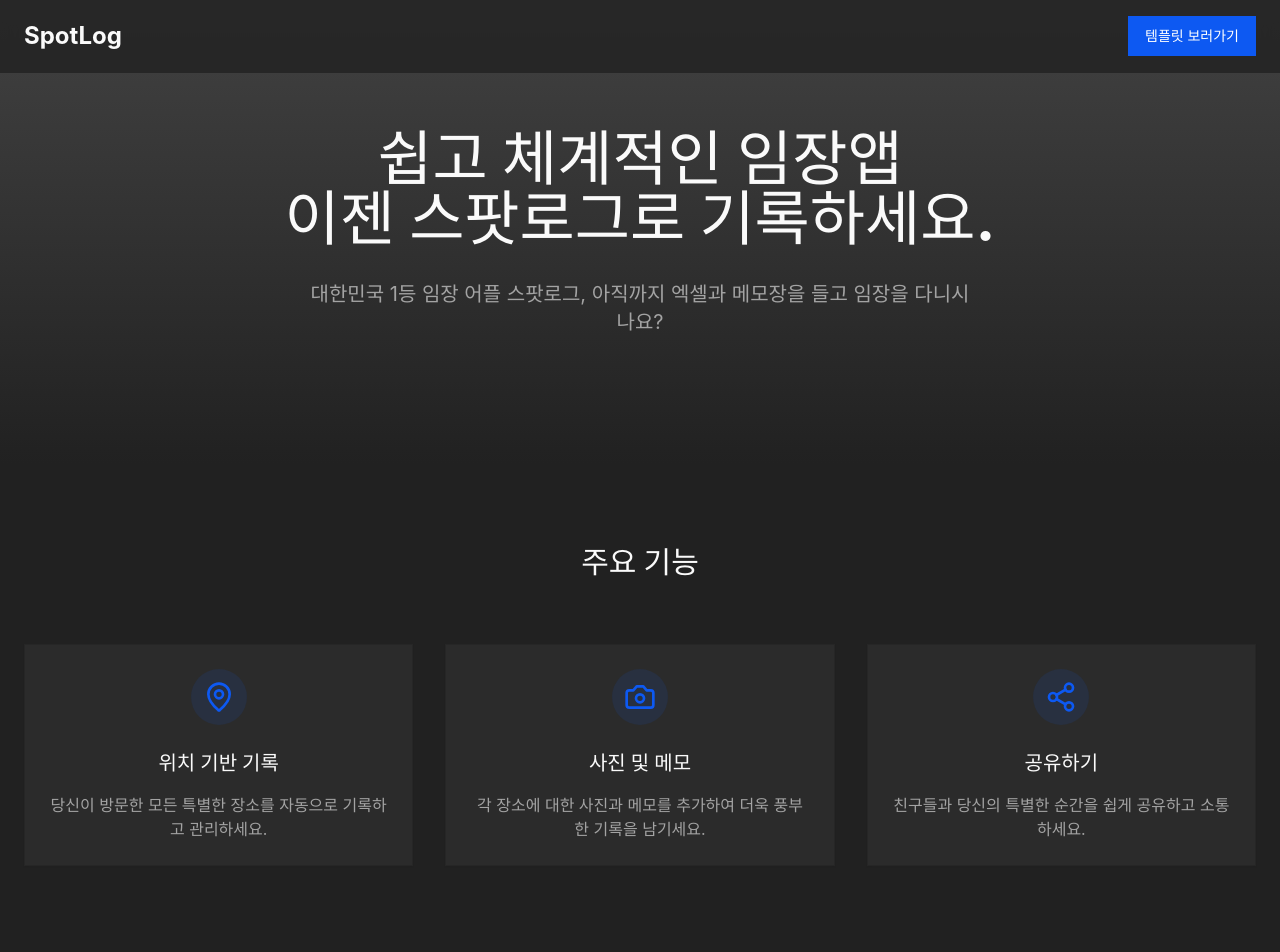
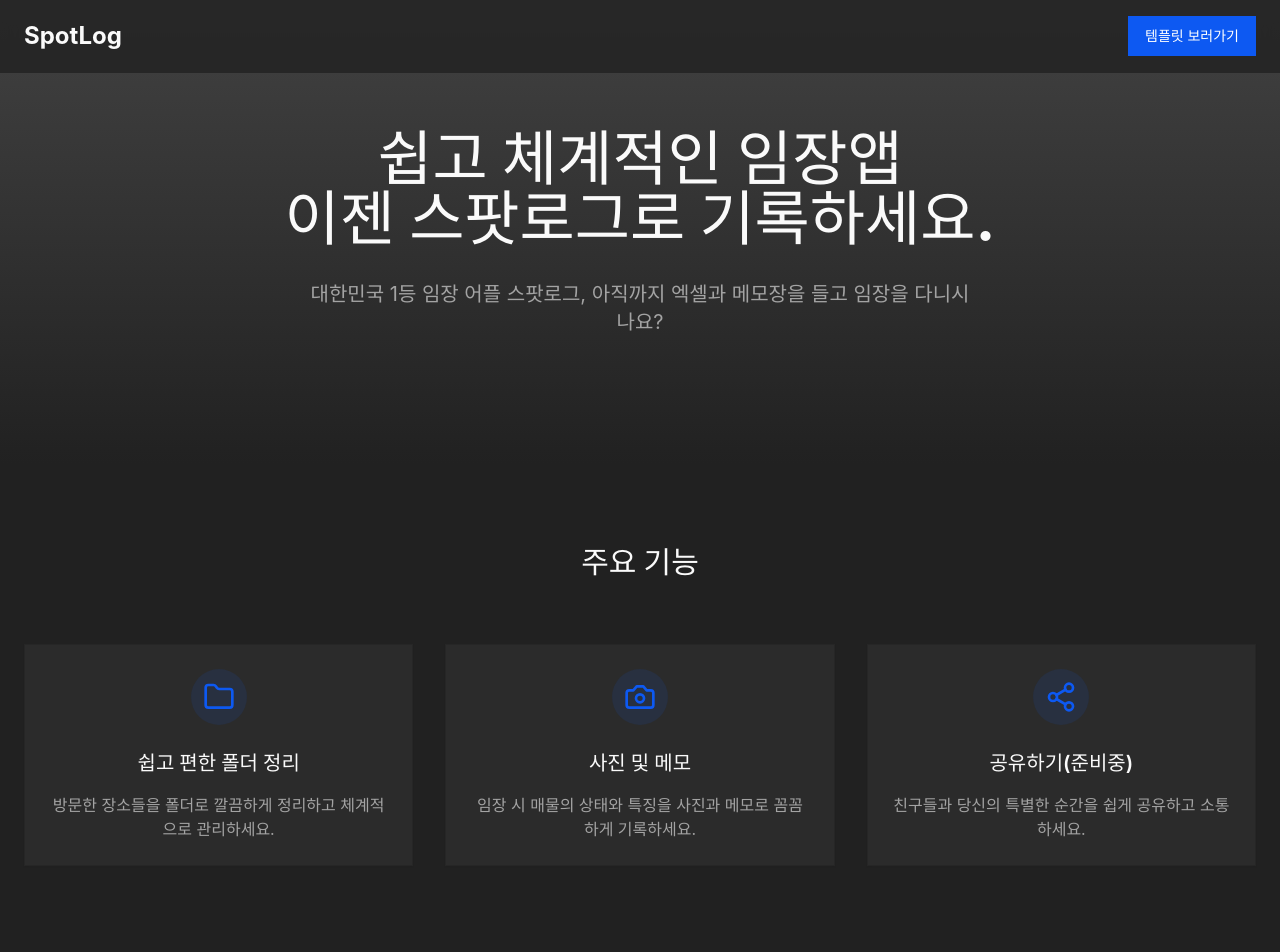
Before and after one commit to Gyeony95/Spot-Log-Web, a React (Vite) app: page / in a window 1280 px wide. Shown: the top 952 px of the page. Built offline with nearby package versions, Linux system fonts and the light colour scheme.

Commit message:
feat : 현재 상황에 맞게 일부 수정

```diff
--- a/src/components/landing/DownloadSection.tsx
+++ b/src/components/landing/DownloadSection.tsx
@@ -2,6 +2,10 @@ import { Button } from "../../components/ui/button"
 import { AppleIcon, GooglePlayIcon } from "./Icons"
 
 export function DownloadSection() {
+  const handleClick = () => {
+    alert("준비중인 기능입니다.")
+  }
+
   return (
     <section id="download" className="w-full py-20 bg-gray-900">
       <div className="w-full px-6 text-center">
@@ -12,11 +16,21 @@ export function DownloadSection() {
           App Store와 Google Play에서 SpotLog를 만나보세요.
         </p>
         <div className="flex justify-center space-x-4">
-          <Button variant="outline" size="lg" className="gap-2 border-gray-700 hover:bg-gray-700 text-gray-100">
+          <Button
+            variant="outline"
+            size="lg"
+            className="gap-2 border-gray-700 hover:bg-gray-700 text-gray-100"
+            onClick={handleClick}
+          >
             <AppleIcon className="w-5 h-5" />
             App Store
           </Button>
-          <Button variant="outline" size="lg" className="gap-2 border-gray-700 hover:bg-gray-700 text-gray-100">
+          <Button
+            variant="outline"
+            size="lg"
+            className="gap-2 border-gray-700 hover:bg-gray-700 text-gray-100"
+            onClick={handleClick}
+          >
             <GooglePlayIcon className="w-5 h-5" />
             Google Play
           </Button>
--- a/src/components/landing/FeaturesSection.tsx
+++ b/src/components/landing/FeaturesSection.tsx
@@ -1,21 +1,21 @@
 import { Card, CardContent } from "../../components/ui/card"
-import { MapPin, Camera, Share2 } from "lucide-react"
+import { Folder, Camera, Share2 } from "lucide-react"
 
 export function FeaturesSection() {
   const features = [
     {
-      icon: MapPin,
-      title: "위치 기반 기록",
-      description: "당신이 방문한 모든 특별한 장소를 자동으로 기록하고 관리하세요."
+      icon: Folder,
+      title: "쉽고 편한 폴더 정리",
+      description: "방문한 장소들을 폴더로 깔끔하게 정리하고 체계적으로 관리하세요."
     },
     {
       icon: Camera,
       title: "사진 및 메모",
-      description: "각 장소에 대한 사진과 메모를 추가하여 더욱 풍부한 기록을 남기세요."
+      description: "임장 시 매물의 상태와 특징을 사진과 메모로 꼼꼼하게 기록하세요."
     },
     {
       icon: Share2,
-      title: "공유하기",
+      title: "공유하기(준비중)",
       description: "친구들과 당신의 특별한 순간을 쉽게 공유하고 소통하세요."
     }
   ]
```
